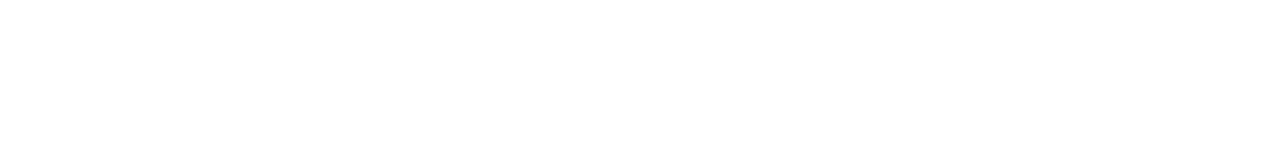
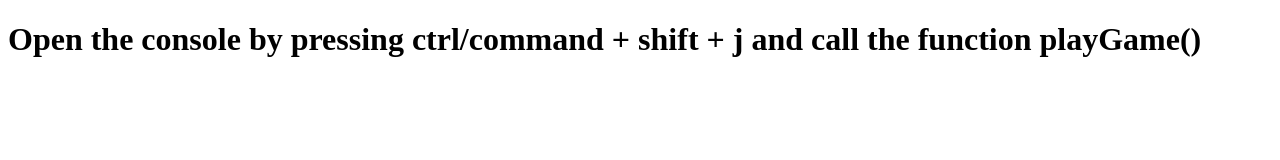
Before and after one commit to 13alinnn/rock-paper-scissors, a plain HTML site: page index.html in a window 1280 px wide. Drawn offline with Linux system fonts and the light colour scheme.

Commit message:
modify html

```diff
--- a/index.html
+++ b/index.html
@@ -6,7 +6,7 @@
     <title>Document</title>
 </head>
 <body>
-
+    <h1>Open the console by pressing ctrl/command + shift + j and call the function playGame()</h1>
     <script src="script.js">
 
     </script>
```
